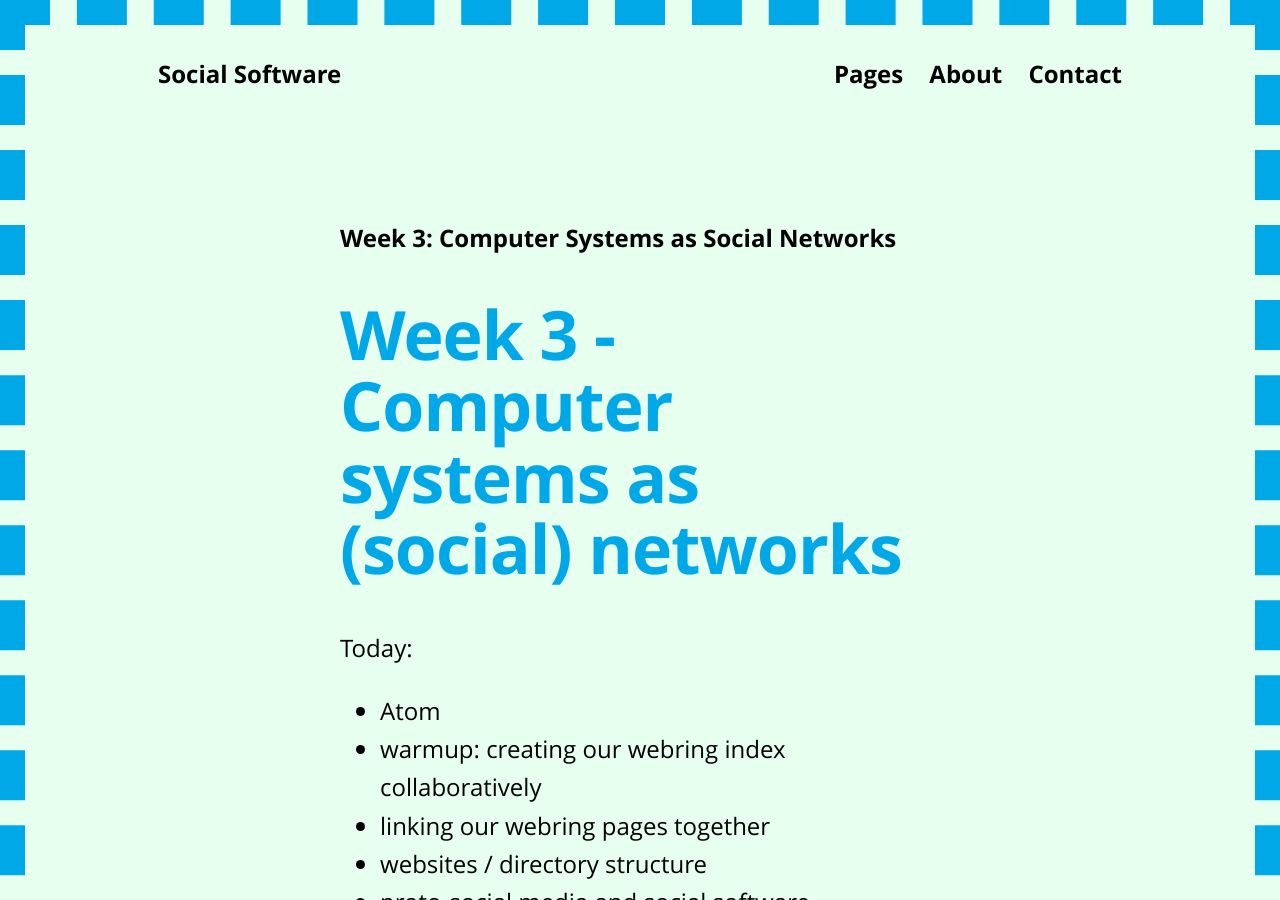
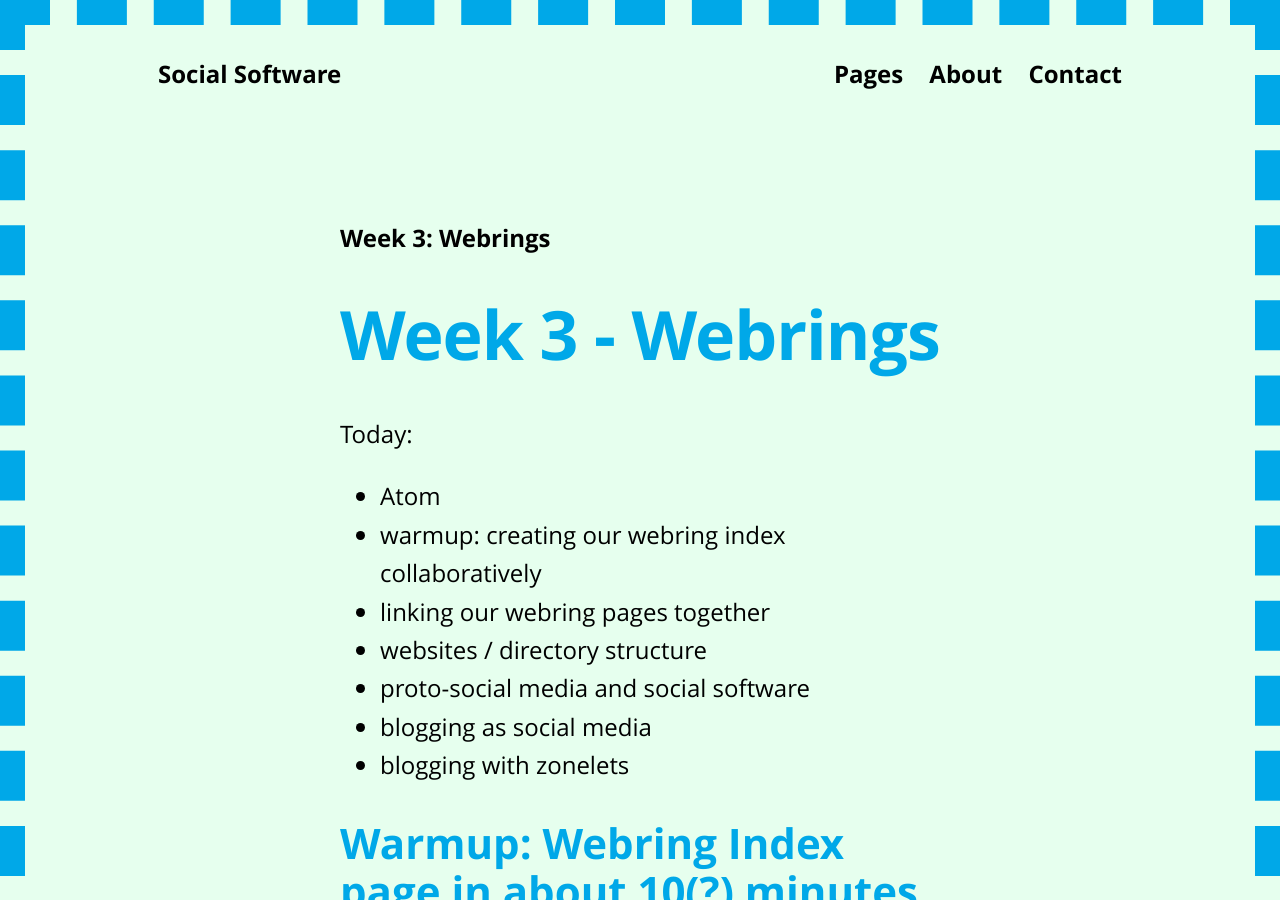
Before and after one commit to lee2sman/social_software_2021, a Jekyll site: the page built from _posts/2021-09-13-week3.md, in a window 1280 px wide and 900 px high. Built offline with Jekyll 4.4.1, drawn with Linux system fonts in a browser that asks for light colours; nearby versions of some CDN libraries.

Commit message:
update week3

```diff
--- a/_posts/2021-09-13-week3.md
+++ b/_posts/2021-09-13-week3.md
@@ -1,10 +1,10 @@
 ---
 layout: post
-title: "Week 3: Computer Systems as Social Networks"
+title: "Week 3: Webrings"
 ---
 
 
-# Week 3 - Computer systems as (social) networks
+# Week 3 - Webrings
 
 Today:
 
```
